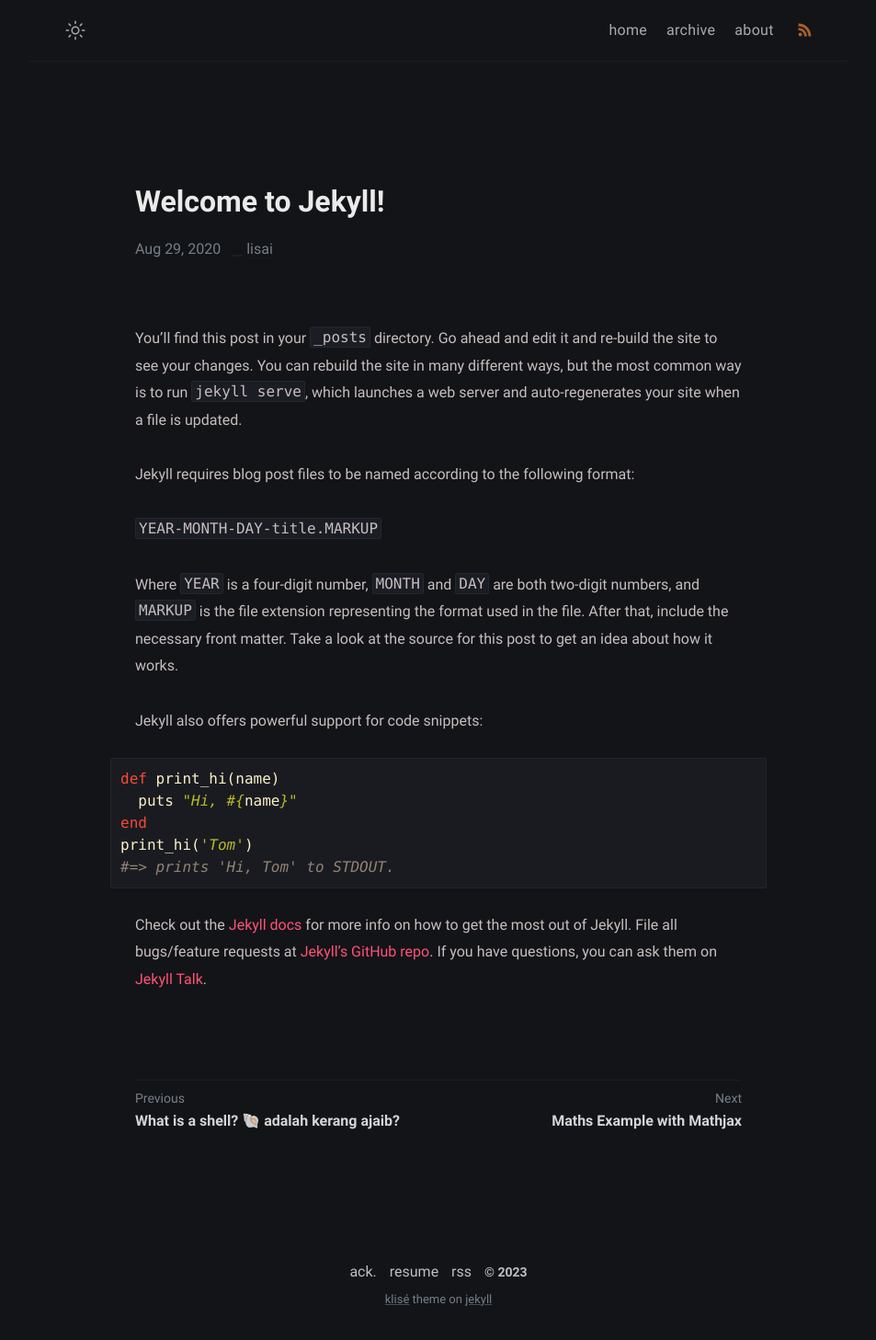
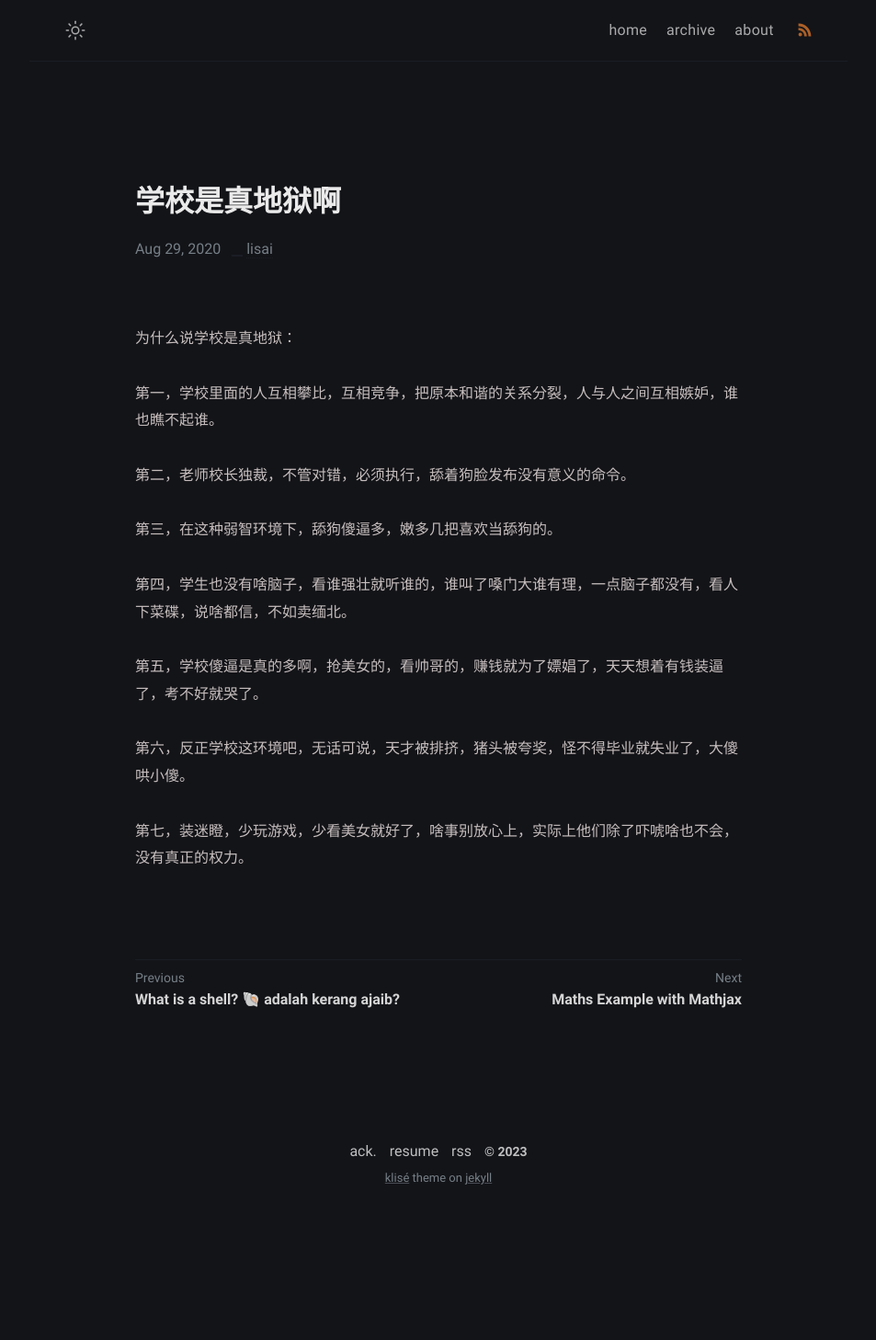
Before and after one commit to hello-lisai/hello-lisai-blog, a Jekyll site: the page built from _posts/welcome-to-jekyll/2020-08-29-welcome-to-jekyll.md, in a window 1280 px wide. Shown: the whole page at 92% size, without its empty margins (163-1116 px from the left). Built offline with Jekyll 4.4.1, drawn with Linux system fonts in a browser that asks for light colours; after the commit the page ends 1325 px from its top, so only the background shows below that.

Commit message:
Update 2020-08-29-welcome-to-jekyll.md

```diff
--- a/_posts/welcome-to-jekyll/2020-08-29-welcome-to-jekyll.md
+++ b/_posts/welcome-to-jekyll/2020-08-29-welcome-to-jekyll.md
@@ -1,33 +1,24 @@
 ---
 layout: post
-title:  "Welcome to Jekyll!"
+title:  "学校是真地狱啊"
 date:   2020-08-29 09:29:20 +0700
 categories: jekyll update
 usemathjax: true
 ---
 
 
-You’ll find this post in your `_posts` directory. Go ahead and edit it and re-build the site to see your changes. You can rebuild the site in many different ways, but the most common way is to run `jekyll serve`, which launches a web server and auto-regenerates your site when a file is updated.
+为什么说学校是真地狱：
 
+第一，学校里面的人互相攀比，互相竞争，把原本和谐的关系分裂，人与人之间互相嫉妒，谁也瞧不起谁。
 
-Jekyll requires blog post files to be named according to the following format:
+第二，老师校长独裁，不管对错，必须执行，舔着狗脸发布没有意义的命令。
 
-`YEAR-MONTH-DAY-title.MARKUP`
+第三，在这种弱智环境下，舔狗傻逼多，嫩多几把喜欢当舔狗的。
 
-Where `YEAR` is a four-digit number, `MONTH` and `DAY` are both two-digit numbers, and `MARKUP` is the file extension representing the format used in the file. After that, include the necessary front matter. Take a look at the source for this post to get an idea about how it works.
+第四，学生也没有啥脑子，看谁强壮就听谁的，谁叫了嗓门大谁有理，一点脑子都没有，看人下菜碟，说啥都信，不如卖缅北。
 
-Jekyll also offers powerful support for code snippets:
+第五，学校傻逼是真的多啊，抢美女的，看帅哥的，赚钱就为了嫖娼了，天天想着有钱装逼了，考不好就哭了。
 
-{% highlight ruby %}
-def print_hi(name)
-  puts "Hi, #{name}"
-end
-print_hi('Tom')
-#=> prints 'Hi, Tom' to STDOUT.
-{% endhighlight %}
+第六，反正学校这环境吧，无话可说，天才被排挤，猪头被夸奖，怪不得毕业就失业了，大傻哄小傻。
 
-Check out the [Jekyll docs][jekyll-docs] for more info on how to get the most out of Jekyll. File all bugs/feature requests at [Jekyll’s GitHub repo][jekyll-gh]. If you have questions, you can ask them on [Jekyll Talk][jekyll-talk].
-
-[jekyll-docs]: https://jekyllrb.com/docs/home
-[jekyll-gh]:   https://github.com/jekyll/jekyll
-[jekyll-talk]: https://talk.jekyllrb.com/
+第七，装迷瞪，少玩游戏，少看美女就好了，啥事别放心上，实际上他们除了吓唬啥也不会，没有真正的权力。
```
